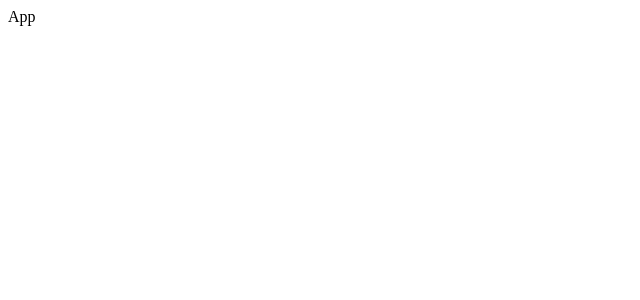
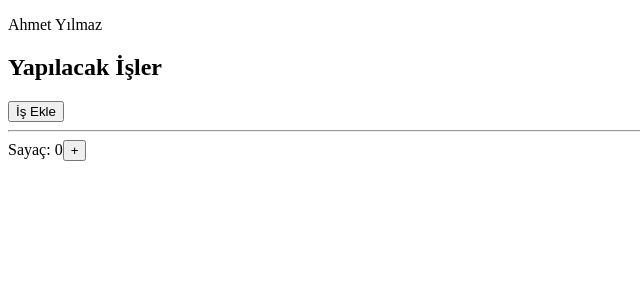
Before and after one commit to anilceyhanyeni/ders14, a React (Create React App) app: page / in a window 1280 px wide. Shown: the top 300 px of the page, without its empty margins (0-640 px from the left). Built offline with nearby package versions, Linux system fonts and the light colour scheme.

Commit message:
feat: usecallback ornegi

```diff
--- a/src/App.js
+++ b/src/App.js
@@ -1,10 +1,34 @@
+import { useCallback, useMemo, useState } from "react";
+import Todos from "./Todos";
 
 function App() {
 
+  const [count, setCount] = useState(0);
+  const [todos, setTodos] = useState([]);
+
+  const increment = () => {
+    setCount((c) => c + 1);
+  };
+
+  const addTodo = useCallback( () => {
+    setTodos( (t) => [...t, "Yeni iş"] )
+  }, [todos] )
+
+  const kisi = useMemo( ()=>{
+    return {ad: "Ahmet", soyad:"Yılmaz"}
+  }, [todos]  )
 
   return (
-    <div>App</div>
+    <>
+      <Todos yapilacakIsler={todos} isEkle={addTodo} kisi={kisi}  />
+      <hr />
+      <div>
+        Sayaç: {count}
+        <button onClick={increment}>+</button>
+      </div>
+    </>
   );
+
 }
 
 export default App;
--- /dev/null
+++ b/src/Todos.jsx
@@ -0,0 +1,20 @@
+import { memo } from "react";
+
+function Todos( {yapilacakIsler, isEkle, kisi} ) {
+    console.log("Todos render oldu");
+
+    return (
+      <>
+        <p>{`${kisi.ad} ${kisi.soyad}`}</p>
+        <h2>Yapılacak İşler</h2>
+
+        {yapilacakIsler.map((todo, index) => {
+          return <p key={index}>{todo}</p>;
+        })}
+
+        <button onClick={isEkle}>İş Ekle</button>
+      </>
+    );
+}
+
+export default memo(Todos)
```
